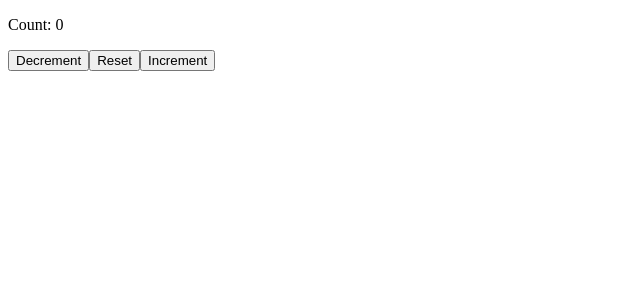
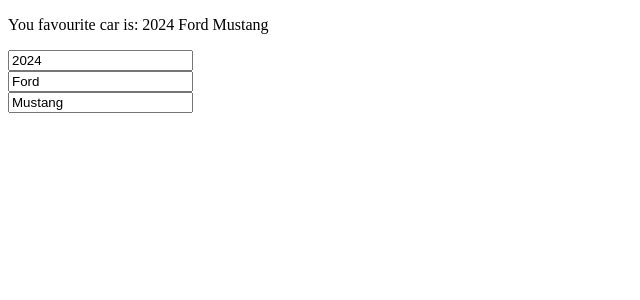
Before and after one commit to Boiyee/react-app-one, a React (Vite) app: page / in a window 1280 px wide. Shown: the top 300 px of the page, without its empty margins (0-640 px from the left). Built offline with nearby package versions, Linux system fonts and the light colour scheme.

Commit message:
updated counter

```diff
--- a/src/Counter.jsx
+++ b/src/Counter.jsx
@@ -2,26 +2,30 @@
 
 function Counter() {
 
-    const [count, setCount] = useState(0);
+    const [car, setCar] = useState({year: 2024,
+                                    make: "Ford",
+                                    model: "Mustang"});
 
-    const increment = () => {
-        setCount(count + 1);
+    function handleYearChange(event) {
+
+        setCar(c =>  ({...c, year: event.target.value}));
     }
+    function handleMakeChange(event) {
 
-    const decrement = () => {
-        setCount(count - 1);
+        setCar(c => ({...c, make: event.target.value}));
     }
+    function handleModelChange(event) {
 
-    const reset = () => {
-        setCount(0);
+        setCar(c => ({...c, model: event.target.value}));
     }
 
     return(
-        <div className="counter-container">
-            <p className="count-display">Count: {count}</p>
-            <button className="counter-button" onClick={decrement}>Decrement</button>
-            <button className="counter-button" onClick={reset}>Reset</button>
-            <button className="counter-button" onClick={increment}>Increment</button>
+        <div className="">
+            <p>You favourite car is: {car.year} {car.make} {car.model}</p>
+
+            <input type="number" value={car.year} onChange={handleYearChange}/><br />
+            <input type="text" value={car.make} onChange={handleMakeChange}/><br />
+            <input type="text" value={car.model} onChange={handleModelChange}/><br />
         </div>
     )
 }
```
Also changed, not shown: src/MyComponent.jsx (+1 -27 lines).
